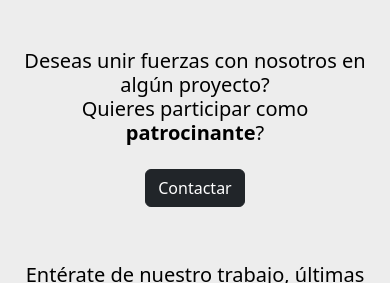
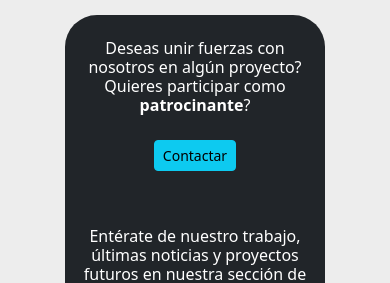
Before and after one commit to leomed512/ugam-web, a PHP site: page / in a window 390 px wide. Shown: the part 6217-6500 px from the top of the page. Run offline with PHP 8.4, Linux system fonts and the light colour scheme; style sheets or scripts are compiled from the project's sources.

Commit message:
new parters and education layout

```diff
--- a/index.html
+++ b/index.html
@@ -188,7 +188,8 @@
           <div id="carouselExample" class="carousel slide carousel-fade" data-bs-ride="carousel" data-bs-pause="false">
             <div class="carousel-inner">
               <div class="carousel-item active">
-                <img src="https://res.cloudinary.com/arawato666/image/upload/v1689355284/UGAM/IMG_5920_mbd8sl.jpg"
+                <img
+                  src="https://res.cloudinary.com/arawato666/image/upload/v1690322949/IMG_20151222_070121307_HDR_fsbq8d.jpg"
                   class="d-block w-100 img-fluid rounded-start" alt="...">
               </div>
               <div class="carousel-item">
@@ -415,10 +416,13 @@
         información</h6>
       <a href="#contactFormContainer" class="btn btn-outline-light ms-2 p-1 mt-2">Escríbenos</a>
     </article>
+    <article class="separate">
+      <div class="separate__div"></div>
+    </article>
     <section class="mt-5">
       <article class="education_carousel pt-2">
         <div id="educationCarousel" class="carousel slide">
-          <div class="carousel-inner py-5">
+          <div class="carousel-inner pb-5">
             <div class="carousel-item active">
               <div class="education_carousel__content">
                 <article class="education_carousel__img">
@@ -598,8 +602,8 @@
         <div class="d-flex justify-content-center patrocinantes">
           <h5 class="text-center rounded rounded-2  py-2 px-5">Nuestros patrocinantes y colaboradores</h5>
         </div>
-        <section class="d-flex flex-column partners-section__images">
-          <a href="https://www.fycotelecom.com/" target="_blank"><img class="img-fluid"
+        <section class="d-flex justify-content-center flex-wrap partners-section__images">
+          <a href="https://www.fycotelecom.com/" class="m-3" target="_blank"><img class="img-fluid"
               src="https://res.cloudinary.com/arawato666/image/upload/v1660234014/UGAM/logos/fyco-removebg-preview_1_ainp73.png"
               alt="fyco telecomunicaciones logo"></a>
           <a href="https://instagram.com/hakunamatataxelmundo?igshid=MzRlODBiNWFlZA==" target="_blank">
@@ -610,14 +614,15 @@
         </section>
 
       </div>
-      <div class="col-12 text-center py-5">
-        <h5 class="py-2">Deseas unir fuerzas con nosotros en algún proyecto? <br>Quieres participar como
+      <div
+        class="col-8 offset-2 col-md-6 offset-md-3 col-xl-4 offset-xl-4 mt-3 py-3 partners_invite rounded rounded-5 text-center">
+        <h6 class="py-2">Deseas unir fuerzas con nosotros en algún proyecto? <br>Quieres participar como
           <b>patrocinante</b>?
-        </h5>
-        <a href="#contactFormContainer" class="btn btn-dark btn-md mt-2 mb-5">Contactar</a>
-        <h5 class="py-2">Entérate de nuestro trabajo, últimas noticias y proyectos <br> futuros en nuestra sección de
+        </h6>
+        <a href="#contactFormContainer" class="btn btn-info btn-sm mt-2 mb-5">Contactar</a>
+        <h6 class="py-2">Entérate de nuestro trabajo, últimas noticias y proyectos <br> futuros en nuestra sección de
           <b>Novedades</b>
-        </h5>
+        </h6>
         <a href="./novedades.html" class="btn btn-warning btn-sm mt-3">Novedades</a>
       </div>
     </div>
@@ -746,9 +751,6 @@
             target="_blank"><img
               src="https://res.cloudinary.com/arawato666/image/upload/v1686670080/UGAM/foto_ugam6_pgv2ma.png"
               alt="Andinismo"></a></div>
-        <div class="ticker__item"><a href="https://instagram.com/icaqueexpedicion?igshid=MzRlODBiNWFlZA=="
-            target="_blank"><img src="https://res.cloudinary.com/arawato666/image/upload/v1660232813/UGAM/logos/zawrat_t2c8in.png
-            " alt="Zawrat"></a></div>
       </div>
     </article>
 
--- a/styles/components/_education.scss
+++ b/styles/components/_education.scss
@@ -9,6 +9,18 @@
 
 }
 
+.separate {
+    display: flex;
+    justify-content: center;
+    margin-top: 20px;
+
+    &__div {
+        background-color: $CTA;
+        height: 2px;
+        width: 70vw;
+    }
+
+}
 
 /////////
 .education_carousel {
@@ -41,7 +53,7 @@
         img {
             object-fit: cover;
             object-position: center;
-            height: 50vh;
+            height: 40vh;
             width: 70vw;
             max-width: 450px;
             overflow: hidden;
--- a/styles/components/_partners.scss
+++ b/styles/components/_partners.scss
@@ -77,3 +77,13 @@
 
     }
 }
+
+.partners_invite {
+    background-color: #212529;
+    color: $light;
+    width: 700px;
+    display: flex;
+    flex-direction: column;
+    align-items: center;
+    justify-content: center;
+}
--- a/styles/media_queries/desktop-l.css
+++ b/styles/media_queries/desktop-l.css
@@ -13,9 +13,9 @@
   }
 
   .education_carousel__img img {
-    height: 60vh;
+    height: 50vh;
     width: 60vw;
-    max-width: 550px;
+    max-width: 500px;
   }
   .education_carousel h6 {
     max-width: 900px;
--- a/styles/media_queries/desktop-l.scss
+++ b/styles/media_queries/desktop-l.scss
@@ -21,9 +21,9 @@
     .education_carousel {
         &__img {
             img {
-                height: 60vh;
+                height: 50vh;
                 width: 60vw;
-                max-width: 550px;
+                max-width: 500px;
             }
         }
 
--- a/styles/styles.css
+++ b/styles/styles.css
@@ -617,6 +617,25 @@ body {
   display: block;
 }
 
+.partners_invite {
+  background-color: #212529;
+  color: #FFF;
+  width: 700px;
+  display: -webkit-box;
+  display: -ms-flexbox;
+  display: flex;
+  -webkit-box-orient: vertical;
+  -webkit-box-direction: normal;
+      -ms-flex-direction: column;
+          flex-direction: column;
+  -webkit-box-align: center;
+      -ms-flex-align: center;
+          align-items: center;
+  -webkit-box-pack: center;
+      -ms-flex-pack: center;
+          justify-content: center;
+}
+
 .exp {
   height: 500px;
   background-image: url("https://res.cloudinary.com/arawato666/image/upload/v1659319980/UGAM/fondo_c3fw6r.png");
@@ -670,6 +689,21 @@ body {
   color: #E3E3E3;
 }
 
+.separate {
+  display: -webkit-box;
+  display: -ms-flexbox;
+  display: flex;
+  -webkit-box-pack: center;
+      -ms-flex-pack: center;
+          justify-content: center;
+  margin-top: 20px;
+}
+.separate__div {
+  background-color: #E6FF2A;
+  height: 2px;
+  width: 70vw;
+}
+
 .education_carousel {
   background-color: #212529;
   color: #E3E3E3;
@@ -698,7 +732,7 @@ body {
      object-fit: cover;
   -o-object-position: center;
      object-position: center;
-  height: 50vh;
+  height: 40vh;
   width: 70vw;
   max-width: 450px;
   overflow: hidden;
```
